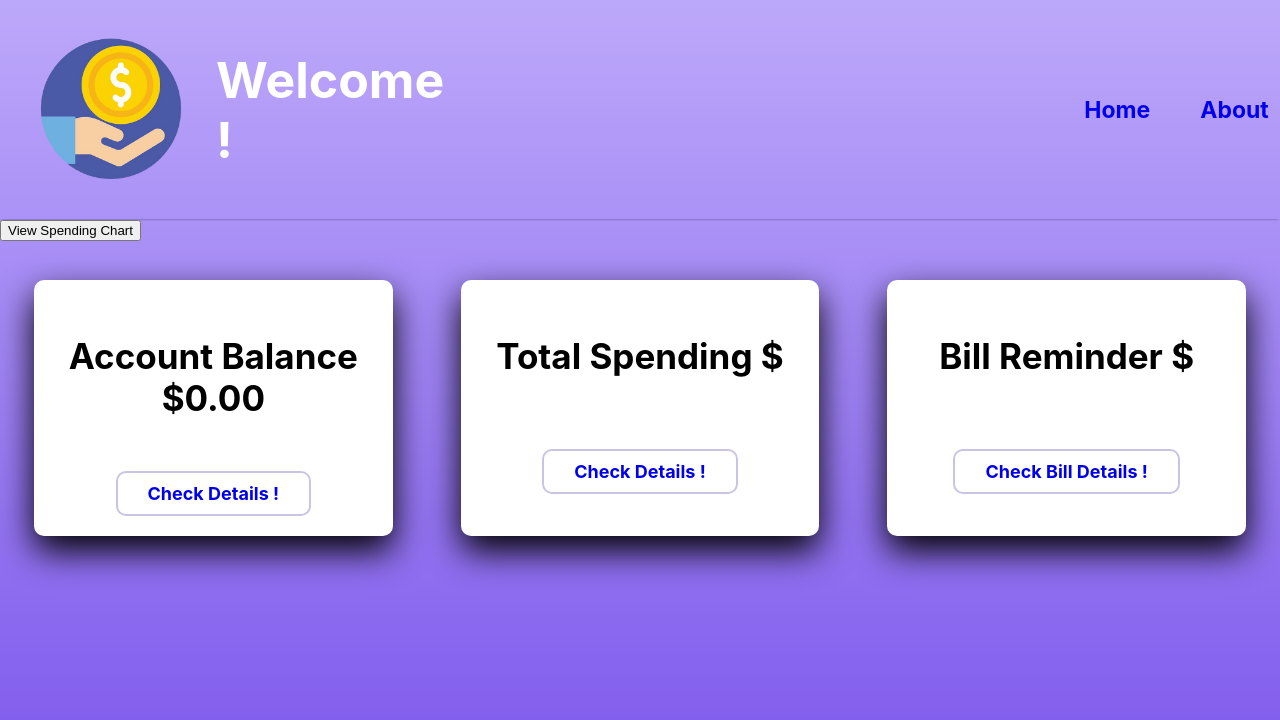
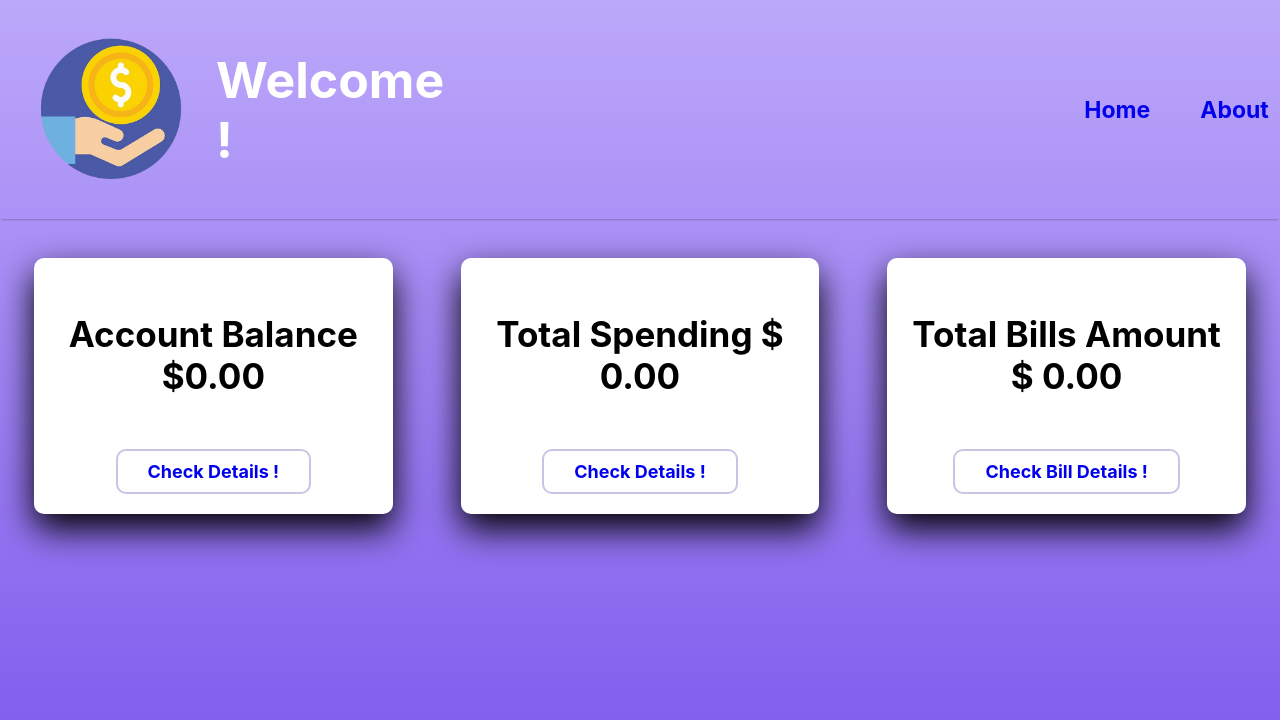
Before and after one commit to mookee2809/ISYS2101---SEPM, a React (Create React App) app: page /homepage in a window 1280 px wide. Shown: the top 720 px of the page. Built offline with nearby package versions, Linux system fonts and the light colour scheme.

Commit message:
Update Homepage.jsx

```diff
--- a/src/component/Homepage/Homepage.jsx
+++ b/src/component/Homepage/Homepage.jsx
@@ -2,19 +2,21 @@ import React, { useState, useEffect } from 'react';
 import { decodeJWT } from '../utils/decodeJWT';
 import { Link } from 'react-router-dom';
 import Navbar from '../Navbar/Navbar';
-import './Hompage.css'
+import './Hompage.css';
 
 const Homepage = () => {
     const [balance, setBalance] = useState(0);
-    const [username, setUsername] = useState('');
+    const [totalSpending, setTotalSpending] = useState(0);
+    const [totalBillsAmount, setTotalBillsAmount] = useState(0);
 
     useEffect(() => {
         const token = sessionStorage.getItem('token');
         if (token) {
             const user = decodeJWT(token);
             if (user && user.username) {
-                setUsername(user.username);
                 fetchBalance(token);
+                fetchSpendingData(token);
+                fetchTotalBillsAmount(token);
             } else {
                 console.log('Username not found in JWT');
             }
@@ -39,12 +41,46 @@ const Homepage = () => {
         }
     };
 
+    const fetchSpendingData = async (token) => {
+        try {
+            const response = await fetch('http://localhost:5000/api/spending/byCategory', {
+                headers: {
+                    'Authorization': `Bearer ${token}`,
+                },
+            });
+            const data = await response.json();
+            if (response.ok) {
+                const total = data.reduce((acc, item) => acc + item.amount, 0);
+                setTotalSpending(total);
+            } else {
+                throw new Error(data.message || 'Unable to fetch spending data');
+            }
+        } catch (error) {
+            console.error('Error fetching spending data:', error);
+        }
+    };
+
+    const fetchTotalBillsAmount = async (token) => {
+        try {
+            const response = await fetch('http://localhost:5000/api/bills/totalAmount', {
+                headers: {
+                    'Authorization': `Bearer ${token}`,
+                },
+            });
+            const data = await response.json();
+            if (response.ok) {
+                setTotalBillsAmount(data.totalAmount);
+            } else {
+                throw new Error(data.message || 'Unable to fetch total bills amount');
+            }
+        } catch (error) {
+            console.error('Error fetching total bills amount:', error);
+        }
+    };
+
     return (
         <div>
-            <Navbar/>
-            <Link to="/spendingchart">
-        <button>View Spending Chart</button>
-      </Link>
+            <Navbar />
 
             <div className='option'>
                 <div class="balance">
@@ -56,15 +92,11 @@ const Homepage = () => {
                         <div className='button'><Link to="/Account"> Check Details ! </Link></div>
                     </div>
                     <div class="about-col">
-            <h3>Total Spending $ </h3>
-                <br></br>
-
+                        <h3>Total Spending $ {totalSpending.toFixed(2)}</h3>
                         <div className='button'><Link to="/Spending"> Check Details ! </Link></div>
                     </div>
                     <div class="about-col">
-            <h3>Bill Reminder $ </h3>
-                <br></br>
-
+                        <h3>Total Bills Amount $ {totalBillsAmount.toFixed(2)}</h3>
                         <div className='button'><Link to="/Bill"> Check Bill Details !</Link></div>
                     </div>
                 </div>
```
Lines whose indentation alone changed are shown as unchanged.
